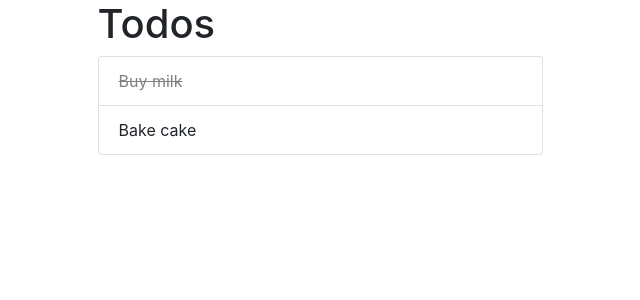
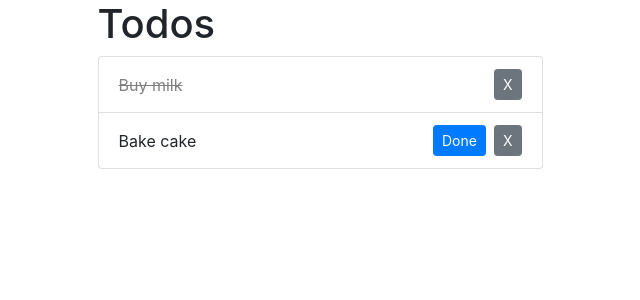
Before and after one commit to mxab/ng-todo-app, an Angular app: page / in a window 1280 px wide. Shown: the top 300 px of the page, without its empty margins (320-960 px from the left). Built offline with nearby package versions, Linux system fonts and the light colour scheme; data requests are answered from the project's data file.

Commit message:
done/remove

```diff
--- a/src/app/todos.service.ts
+++ b/src/app/todos.service.ts
@@ -14,4 +14,14 @@ export class TodosService {
   findAll(): Observable<Todo[]> {
     return this.http.get<Todo[]>(this.TODOS_ENDPOINT);
   }
+
+  done(id: number): Observable<Todo> {
+    return this.http.patch<Todo>(`${this.TODOS_ENDPOINT}/${id}`, {
+      done: true,
+    });
+  }
+
+  remove(id: number): Observable<Todo> {
+    return this.http.delete<Todo>(`${this.TODOS_ENDPOINT}/${id}`);
+  }
 }
--- a/src/app/todos/todos.component.html
+++ b/src/app/todos/todos.component.html
@@ -6,10 +6,27 @@
       <ul class="list-group" *ngIf="todosState.todos.length">
         <li
           *ngFor="let todo of todosState.todos"
-          class="list-group-item todo"
+          class="list-group-item todo d-flex justify-content-between align-items-center"
           [ngClass]="{ done: todo.done }"
         >
           <span class="title">{{ todo.title }}</span>
+          <div class="d-flex flex-row">
+            <button
+              type="button"
+              class="btn btn-primary btn-sm mr-2"
+              *ngIf="!todo.done"
+              (click)="done(todo)"
+            >
+              Done
+            </button>
+            <button
+              type="button"
+              class="btn btn-secondary btn-sm"
+              (click)="remove(todo)"
+            >
+              X
+            </button>
+          </div>
         </li>
       </ul>
       <div class="alert alert-danger" role="alert" *ngIf="todosState.error">
--- a/src/app/todos/todos.component.ts
+++ b/src/app/todos/todos.component.ts
@@ -2,6 +2,7 @@ import { Component, OnInit } from '@angular/core';
 import { TodosService } from '../todos.service';
 import { catchError, map } from 'rxjs/operators';
 import { of } from 'rxjs';
+import { Todo } from '../todos';
 
 @Component({
   selector: 'app-todos',
@@ -27,4 +28,22 @@ export class TodosComponent implements OnInit {
   constructor(private readonly todosService: TodosService) {}
 
   ngOnInit(): void {}
+
+  done(todo: Todo): void {
+    this.todosService
+      .done(todo.id)
+      .toPromise()
+      .then(() => {
+        console.log('completed', todo);
+      });
+  }
+
+  remove(todo: Todo): void {
+    this.todosService
+      .remove(todo.id)
+      .toPromise()
+      .then(() => {
+        console.log('removed', todo);
+      });
+  }
 }
```
